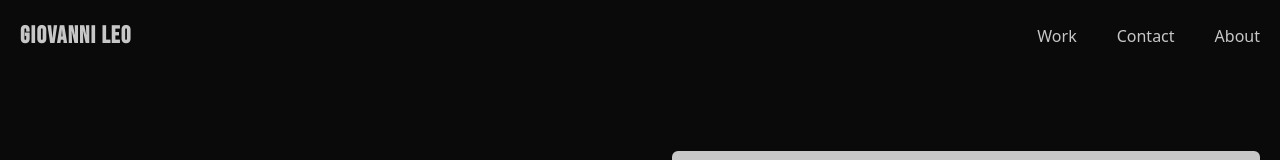
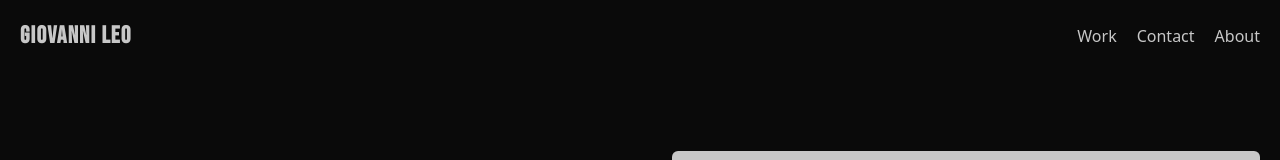
Before and after one commit to GiovanniL30/portfolio, a React (Vite) app: page / in a window 1280 px wide. Shown: the top 160 px of the page. Built offline with nearby package versions, Linux system fonts and the light colour scheme.

Commit message:
fixed naviation bar

```diff
--- a/src/components/Navbar.jsx
+++ b/src/components/Navbar.jsx
@@ -11,60 +11,91 @@ const Navbar = () => {
   };
 
   return (
-    <nav className="z-50 w-full fixed top-0 bg-bg_color h-[80px] px-5 overflow-hidden ">
-      <div className="max-container flex justify-between  items-center">
+    <nav className="z-50 w-full fixed top-0 bg-bg_color h-[80px] px-5">
+      <div className="max-container flex justify-between items-center">
         <div className="w-full">
           <Link to="/">
             <p className="font-bold text-2xl font-Bebas tracking-wider">Giovanni Leo</p>
           </Link>
         </div>
-        <ul
-          className={`w-full flex justify-end ${
-            open ? "translate-x-0" : "translate-x-[200%]"
-          } md:translate-x-0 md:gap-10 transition-all duration-500 ease-linear`}
-        >
-          {location.pathname === "/" ? (
-            <>
-              <li>
-                <ScrollLink to="work" smooth={true} duration={500}>
-                  <p>Work</p>
-                </ScrollLink>
-              </li>
-              <li>
-                <ScrollLink to="contact" smooth={true} duration={500}>
-                  <p>Contact</p>
-                </ScrollLink>
-              </li>
-            </>
-          ) : (
-            <li>
-              <Link to="/">
-                <p>Home</p>
-              </Link>
-            </li>
-          )}
-          <li>
-            <Link to="/about">
-              <p>About</p>
-            </Link>
-          </li>
-        </ul>
+
+        <DesktopNav location={location} />
+
         <Hamburger toggleNav={toggleNav} />
+        <MobileNav isOpen={open} toggleNav={toggleNav} location={location} />
       </div>
     </nav>
   );
 };
 
+const DesktopNav = ({ location }) => {
+  return (
+    <ul className="hidden md:flex justify-end gap-5">
+      {location.pathname === "/" ? (
+        <>
+          <NavItemScroll to="work" label="Work" />
+          <NavItemScroll to="contact" label="Contact" />
+        </>
+      ) : (
+        <NavItemLink to="/" label="Home" />
+      )}
+      <NavItemLink to="/about" label="About" />
+    </ul>
+  );
+};
+
+const MobileNav = ({ isOpen, toggleNav, location }) => {
+  return (
+    <div
+      className={`z-50 fixed top-0 right-0 w-3/4 h-screen bg-bg_color transform ${
+        isOpen ? "translate-x-0" : "translate-x-full"
+      } transition-transform duration-500 ease-in-out md:hidden flex flex-col justify-center items-center`}
+    >
+      <button className="absolute top-5 right-5 text-white" onClick={toggleNav}>
+        ✖
+      </button>
+
+      <ul className="flex flex-col gap-5 text-center">
+        {location.pathname === "/" ? (
+          <>
+            <NavItemScroll to="work" label="Work" onClick={toggleNav} />
+            <NavItemScroll to="contact" label="Contact" onClick={toggleNav} />
+          </>
+        ) : (
+          <NavItemLink to="/" label="Home" onClick={toggleNav} />
+        )}
+        <NavItemLink to="/about" label="About" onClick={toggleNav} />
+      </ul>
+    </div>
+  );
+};
+
 const Hamburger = ({ toggleNav }) => {
   return (
-    <button onClick={toggleNav}>
-      <div className="md:hidden w-8 h-5 flex flex-col items-center justify-center gap-2">
-        <span className="bg-off_white w-full h-[0.5px]"></span>
-        <span className="bg-off_white w-full h-[0.5px]"></span>
-        <span className="bg-off_white w-full h-[0.5px]"></span>
+    <button onClick={toggleNav} className="md:hidden z-50">
+      <div className="w-8 h-5 flex flex-col items-center justify-center gap-2">
+        <span className="bg-off_white w-full h-[2px] transition-all duration-300"></span>
+        <span className="bg-off_white w-full h-[2px] transition-all duration-300"></span>
+        <span className="bg-off_white w-full h-[2px] transition-all duration-300"></span>
       </div>
     </button>
   );
 };
 
+const NavItemLink = ({ to, label, onClick }) => (
+  <li>
+    <Link to={to} onClick={onClick}>
+      <p>{label}</p>
+    </Link>
+  </li>
+);
+
+const NavItemScroll = ({ to, label, onClick }) => (
+  <li>
+    <ScrollLink to={to} smooth={true} duration={500} onClick={onClick}>
+      <p>{label}</p>
+    </ScrollLink>
+  </li>
+);
+
 export default Navbar;
--- /dev/null
+++ b/src/components/PageTransition.jsx
@@ -0,0 +1,12 @@
+import React from "react";
+import { motion } from "framer-motion";
+
+const PageTransition = ({ children }) => {
+  return (
+    <motion.div initial={{ opacity: 0 }} animate={{ opacity: 1 }} transition={{ ease: "easeIn", duration: 0.5 }}>
+      {children}
+    </motion.div>
+  );
+};
+
+export default PageTransition;
--- a/src/pages/about/AboutPage.jsx
+++ b/src/pages/about/AboutPage.jsx
@@ -6,13 +6,19 @@ import MyImage from "./components/MyImage";
 import { download, linkedin, github } from "../../assets";
 import Capabilities from "./section/Capabilities";
 import Experience from "./section/Experience";
+import PageTransition from "../../components/PageTransition";
 
 const AboutPage = () => {
   return (
+    <PageTransition>
       <section className="w-full mt-[110px] pb-10">
         <About>
           <div className="flex flex-wrap items-center gap-5 mt-6">
-          <Button text="DOWNLOAD RESUME" buttonStyle=" px-3 max-w-fit  items-center gap-2 py-2 md:justify-between md:px-5" textStyle="font-semibold">
+            <Button
+              text="DOWNLOAD RESUME"
+              buttonStyle=" px-3 max-w-fit  items-center gap-2 py-2 md:justify-between md:px-5"
+              textStyle="font-semibold"
+            >
               <div className="-mr-2 w-8 h-8 bg-bg_color flex justify-center items-center rounded-full">
                 <img className="h-fit" src={download} alt="" />
               </div>
@@ -34,6 +40,7 @@ const AboutPage = () => {
         <hr className="border-line_color w-full my-20" />
         <Experience />
       </section>
+    </PageTransition>
   );
 };
 
--- a/src/pages/home/Home.jsx
+++ b/src/pages/home/Home.jsx
@@ -3,9 +3,11 @@ import Hero from "./sections/Hero";
 import About from "../../components/About";
 import Projects from "./sections/Projects";
 import { Link } from "react-router-dom";
+import PageTransition from "../../components/PageTransition";
 
 const Home = () => {
   return (
+    <PageTransition>
       <section className="w-full mt-[110px] md:mt-[0px]">
         <Hero />
         <hr className="border-line_color w-full" />
@@ -20,6 +22,7 @@ const Home = () => {
           </Link>
         </About>
       </section>
+    </PageTransition>
   );
 };
 
```
Lines whose indentation alone changed are shown as unchanged.
